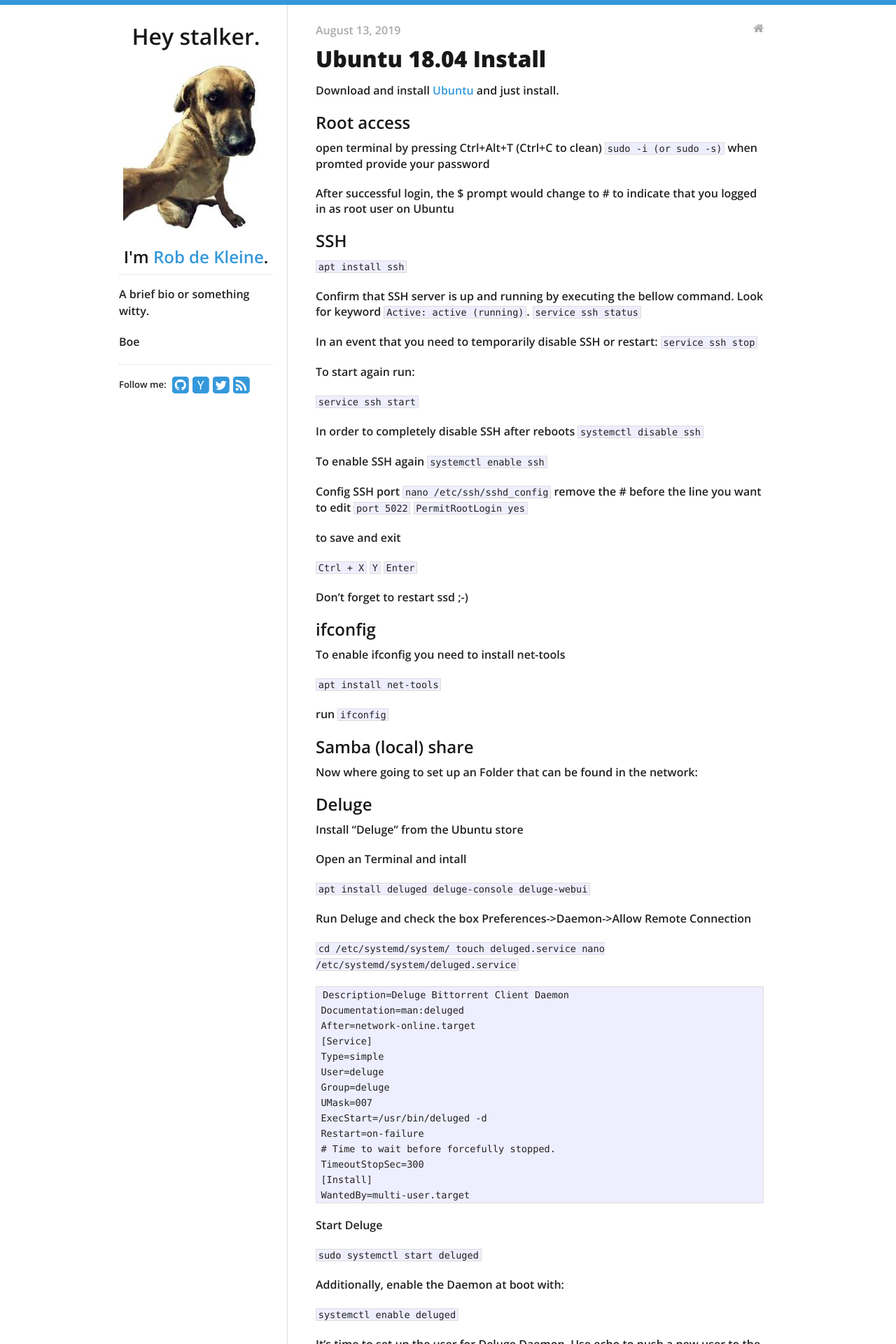
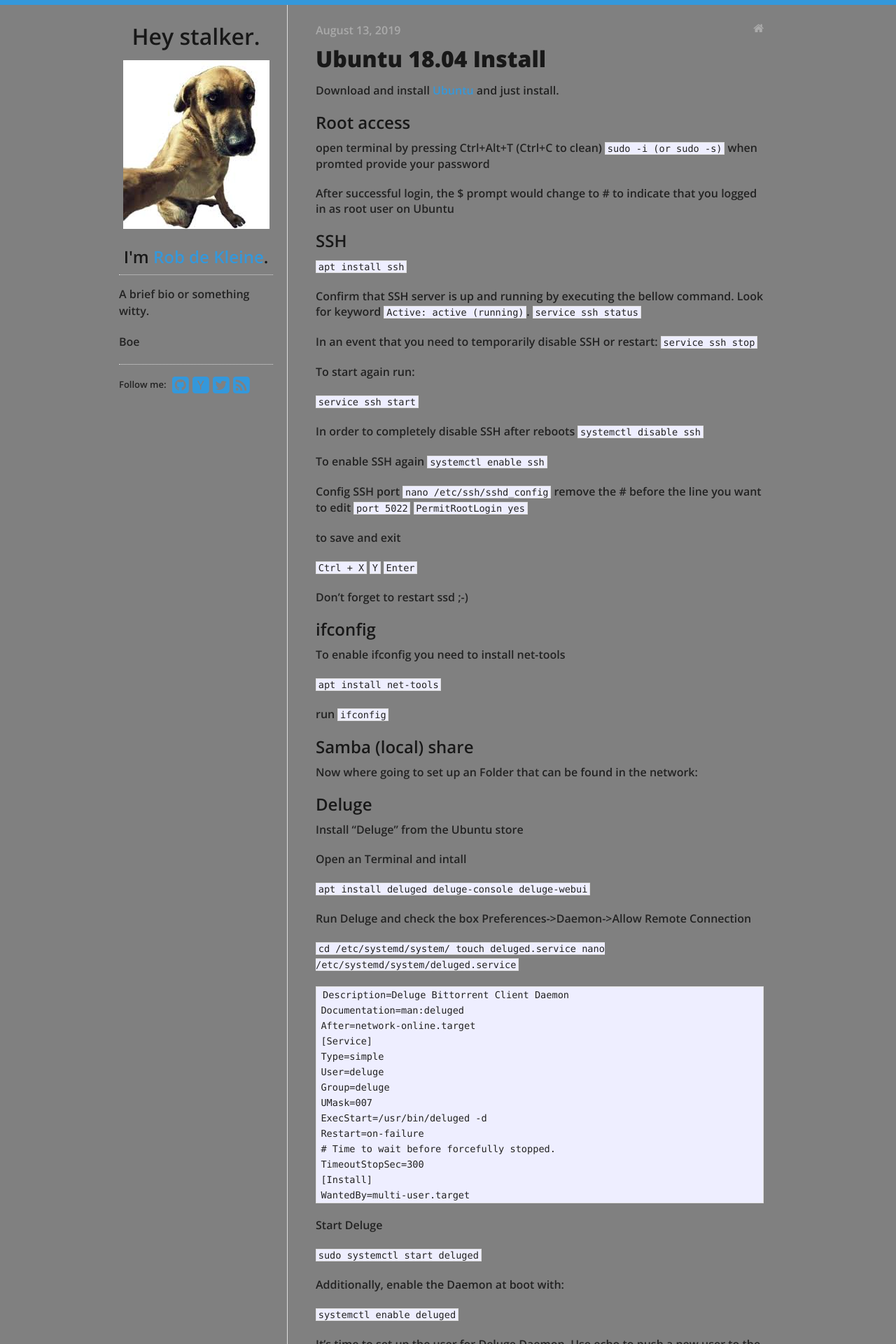
Before and after one commit to sjmst5/sjmst5.github.io, a Jekyll site: the page built from jekyll/_posts/2019-08-13-ubuntu-install.md, in a window 1280 px wide. Shown: the top 1920 px of the page at 70% size. Built offline with Jekyll 4.4.1, drawn with Linux system fonts in a browser that asks for light colours.

Commit message:
buienradar and backgroundcolor

```diff
--- a/jekyll/_includes/css/base.css
+++ b/jekyll/_includes/css/base.css
@@ -52,7 +52,7 @@
 /* #Basic Styles
 ================================================== */
 	body {
-		background: #fff;
+		background: #666261;
 		font: 14px/21px "HelveticaNeue", "Helvetica Neue", Helvetica, Arial, sans-serif;
 		color: #444;
 		-webkit-font-smoothing: antialiased; /* Fix for webkit rendering */
--- a/jekyll/_includes/footer.html
+++ b/jekyll/_includes/footer.html
@@ -6,7 +6,7 @@
   </p>
   {% endif %}
 
-  <IFRAME SRC="https://gadgets.buienradar.nl/gadget/radarfivedays" NORESIZE SCROLLING=NO HSPACE=0 VSPACE=0 FRAMEBORDER=0 MARGINHEIGHT=0 MARGINWIDTH=0 WIDTH=256 HEIGHT=406></IFRAME>
+  <IFRAME SRC="https://api.buienradar.nl/image/1.0/RadarMapNL?w=256&h=256" NORESIZE SCROLLING=NO HSPACE=0 VSPACE=0 FRAMEBORDER=0 MARGINHEIGHT=0 MARGINWIDTH=0 WIDTH=256 HEIGHT=256></IFRAME>
 
   <script async src="https://pagead2.googlesyndication.com/pagead/js/adsbygoogle.js"></script>
   <script>
--- a/jekyll/_layouts/default.html
+++ b/jekyll/_layouts/default.html
@@ -32,7 +32,13 @@
       </div>
     </div>
   </div>
+  <style>
+      body {
+        background-color: gray
+       ;
+      }
 
 {% include analytics.html %}
+</style>
 </body>
 </html>
```
Also changed, not shown: jekyll/_includes/css/syntax.css (+1 -1 lines).
